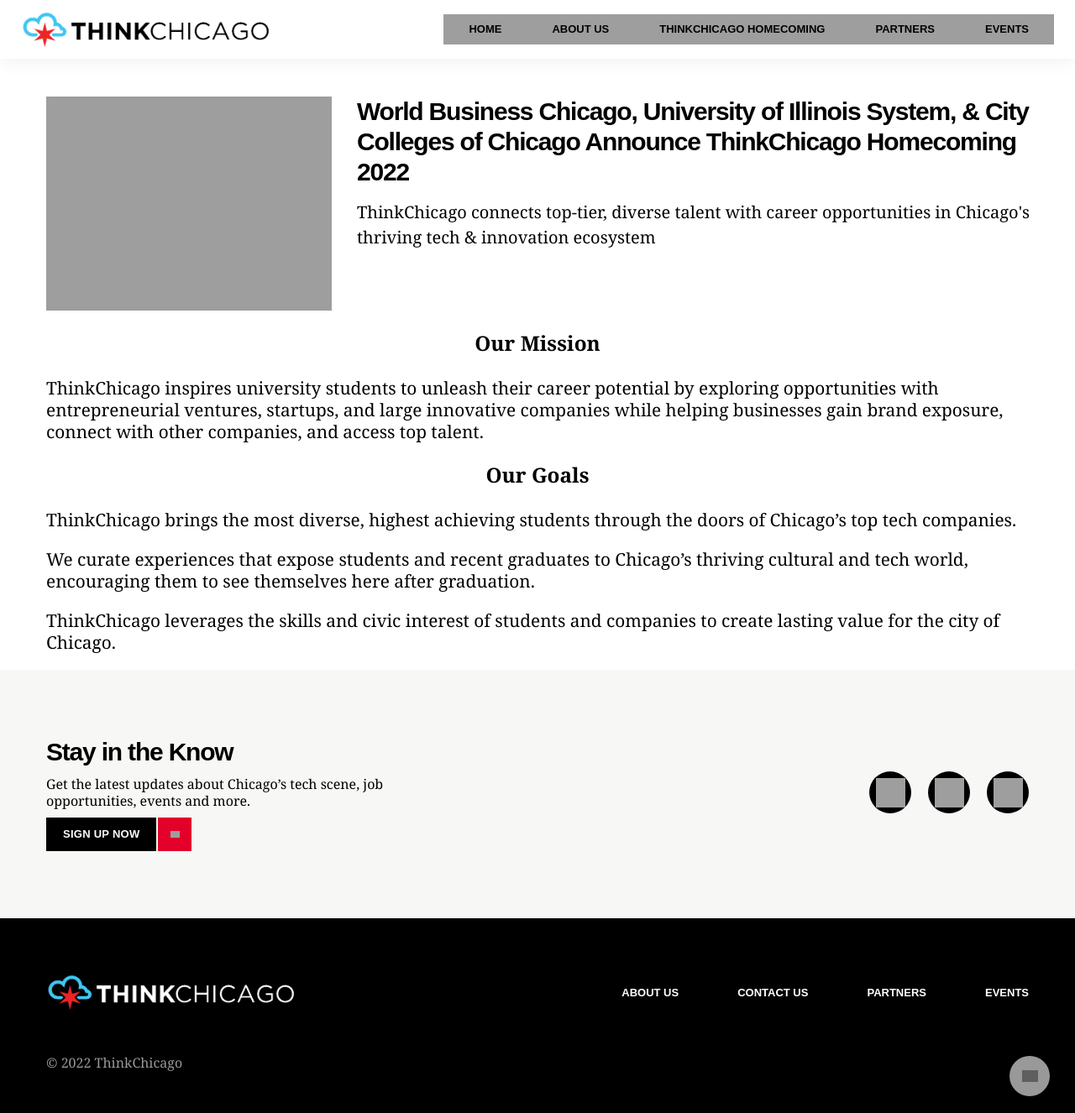
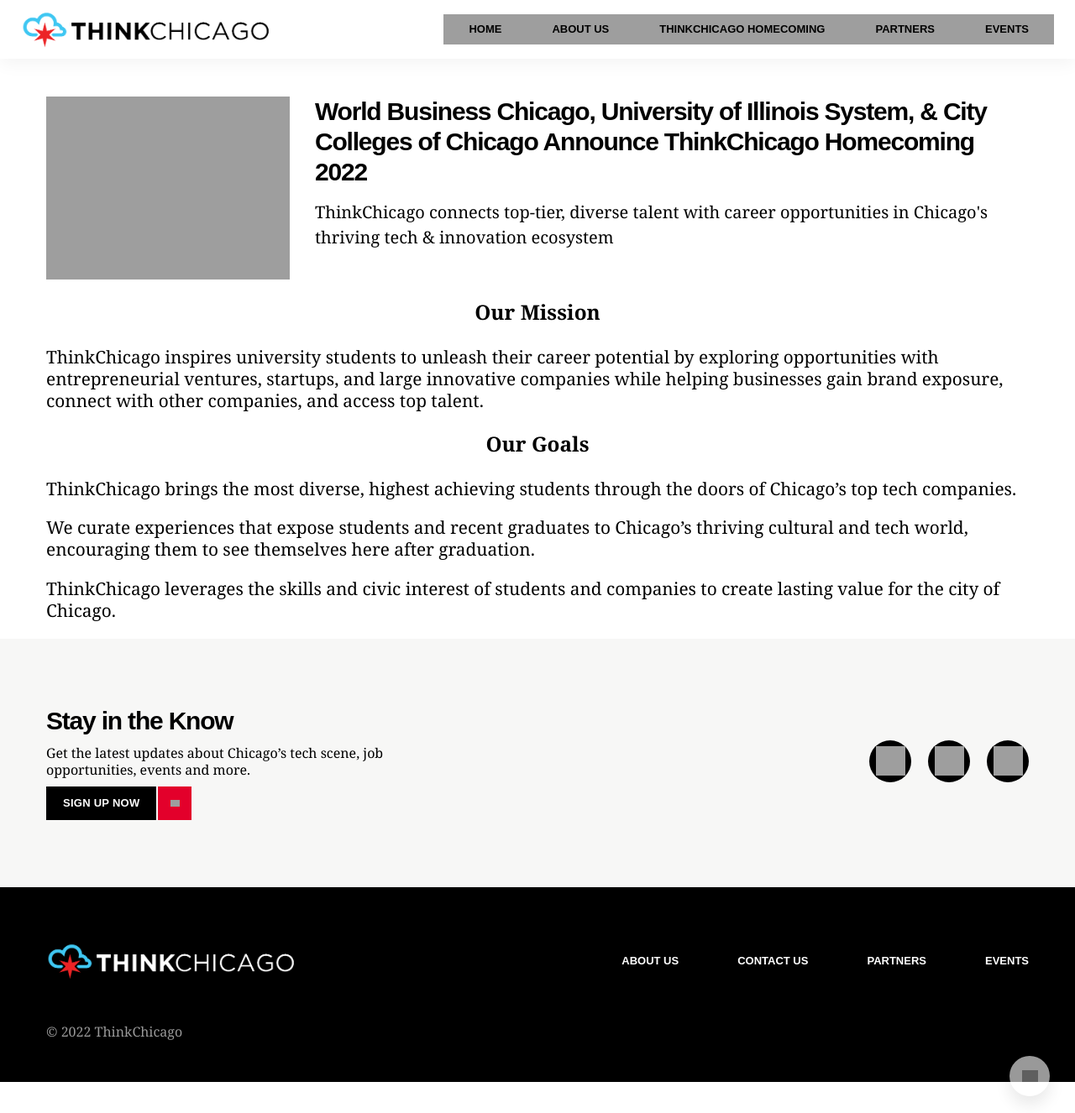
Before and after one commit to andreanthony/andreanthony.github.io, a Jekyll site: the page thinkchicago.html, which Jekyll copies as it is, in a window 1280 px wide and 1326 px high. Shown: the whole window at 84% size. Built offline with Jekyll 4.4.1, drawn with Linux system fonts in a browser that asks for light colours; some web fonts are replaced; grey boxes are pictures that could not be loaded.

Commit message:
Update thinkchicago.html

```diff
--- a/thinkchicago.html
+++ b/thinkchicago.html
@@ -58,7 +58,7 @@
     <div class="news-intro__container">
       <div class="news-intro__copy">
 	<div class="news-intro__img">
-        <img src="https://andreanthony.github.io/thinkchicago.gif" align="left" alt="World Business Chicago, University of Illinois System, &amp; City Colleges of Chicago Announce ThinkChicago Homecoming 2022" style="width:400px;padding-left:30px;padding-right:30px">
+        <img src="https://andreanthony.github.io/thinkchicago.gif" align="left" alt="World Business Chicago, University of Illinois System, &amp; City Colleges of Chicago Announce ThinkChicago Homecoming 2022" style="width:350px;padding-left:30px;padding-right:30px">
       </div>
 
         <h3 id="title"style="padding-left: 30px;padding-right: 30px;">World Business Chicago, University of Illinois System, &amp; City Colleges of Chicago Announce ThinkChicago Homecoming 2022</h3>
```
